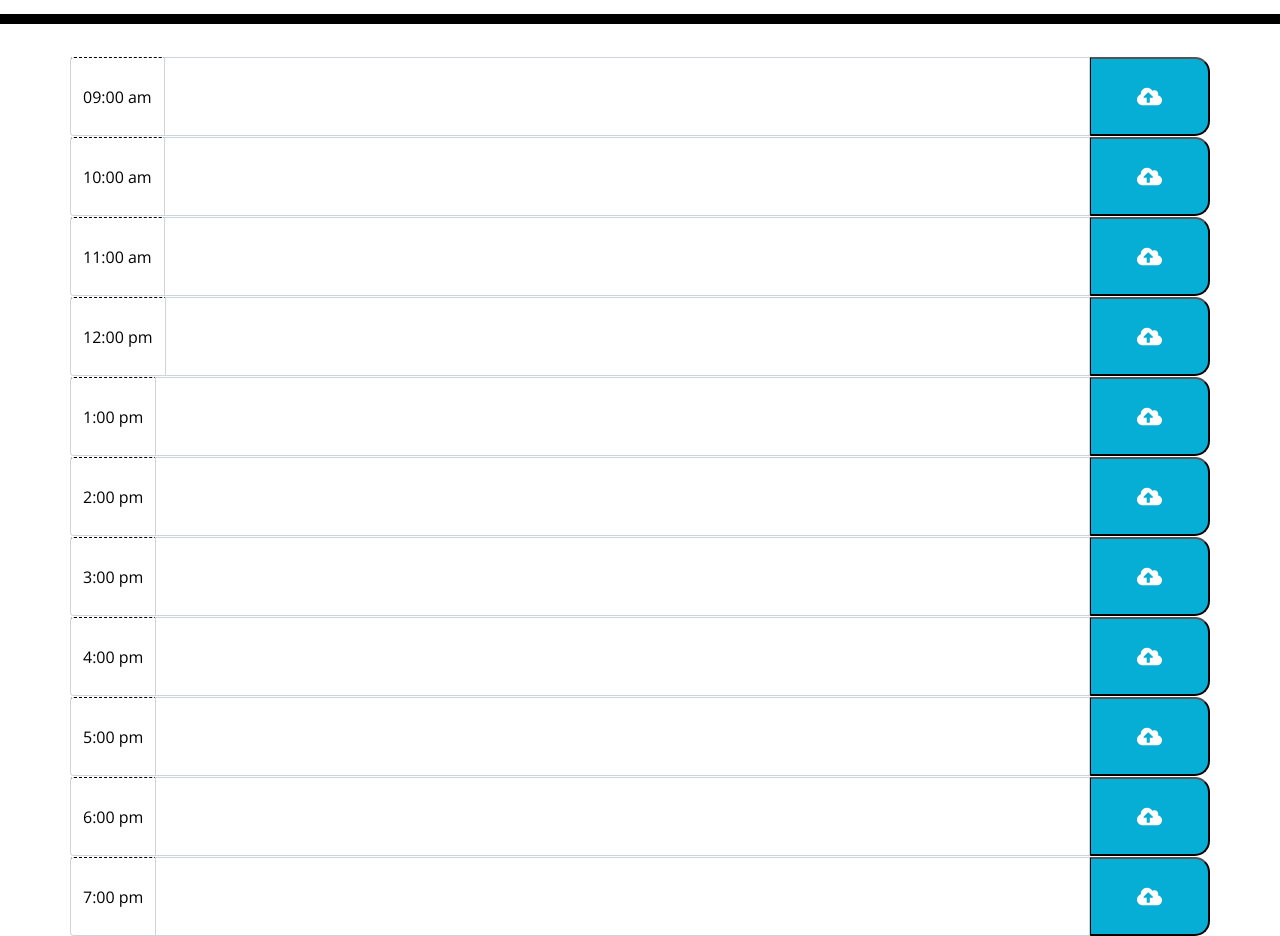
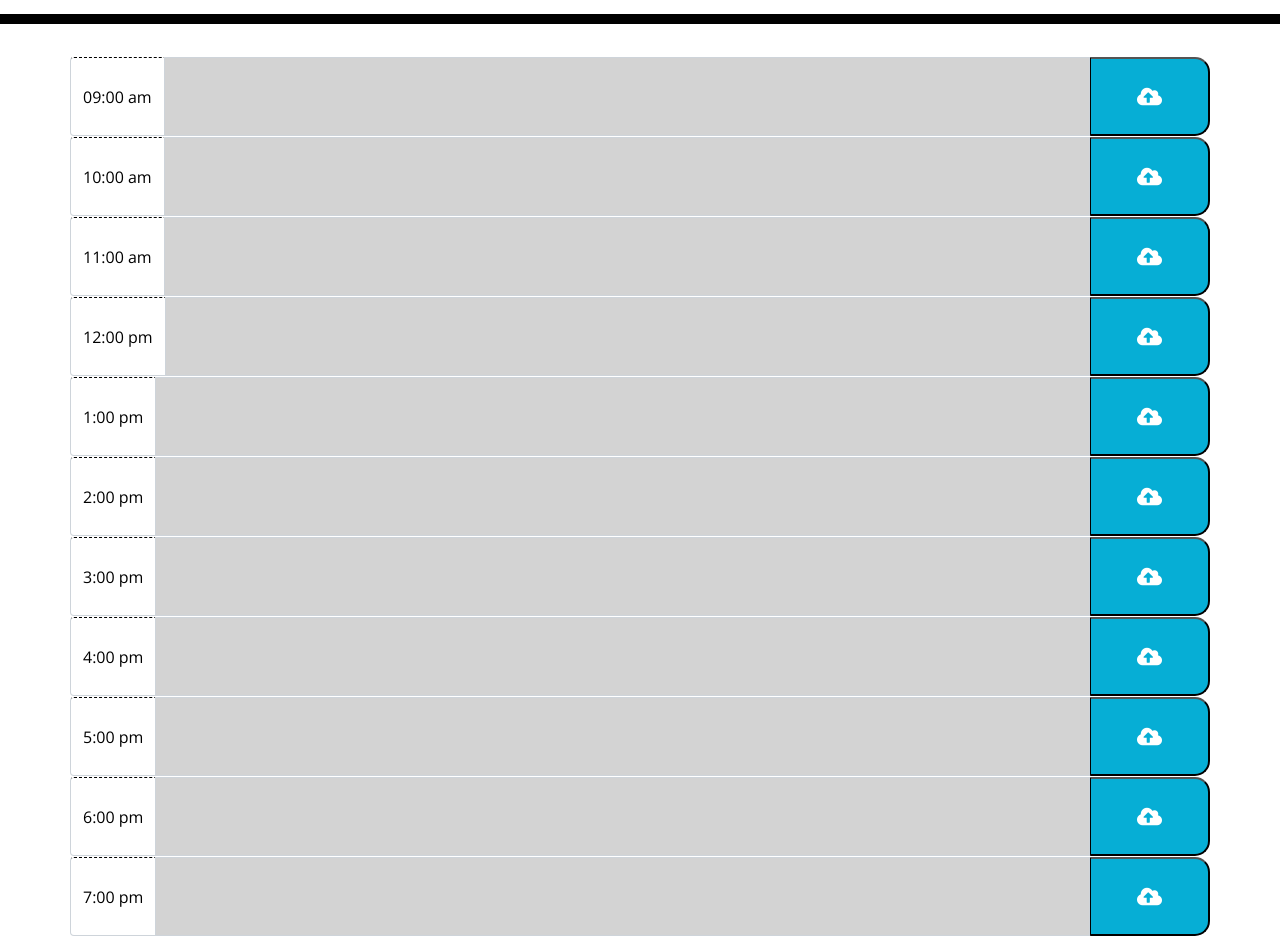
Before and after one commit to WBrooks28/work-day-scheduler, a plain HTML site: page index.html in a window 1280 px wide. Shown: the part 280-1216 px from the top of the page. Drawn offline with nearby package versions, Linux system fonts and the light colour scheme.

Commit message:
change background color according to time of day

```diff
--- a/assets/js/script.js
+++ b/assets/js/script.js
@@ -6,13 +6,14 @@ var indexId;
 
 // runs at beginning of app
 currentDate();
-startDay(makeArray());
+newDay(makeArray());
 saveBtn();
+backgroundColor();
 
 // display current time
 function currentDate() {
     var date = moment().format("dddd, MMMM Do");
-    $("#currentDay").html(date);
+    $("#currentDay").text(date);
     console.log(date);
 };
 
@@ -27,10 +28,10 @@ function makeArray() {
 };
 
 // populate timeblocks from local storage
-function startDay(arr) {
-    arr.each(function (i) {
-      arr[i] = JSON.parse(localStorage.getItem(i));
-      this.val(arr[i]);
+function newDay(array) {
+    array.each(function (i) {
+      array[i] = JSON.parse(localStorage.getItem(i));
+      this.val(array[i]);
       this.css('color', 'black');
     });
   }
@@ -38,8 +39,27 @@ function startDay(arr) {
 // save input to local storage
 function saveBtn() {
     $('.saveBtn').on('click', function () {
-      userInput = $(this).siblings('.form-control').val().trim();
+      userInput = $(this)
+        .siblings('.form-control')
+        .val()
+        .trim();
       indexId = $(this).attr('data-id');
       localStorage.setItem(indexId, JSON.stringify(userInput));
     });
   };
+
+// change background color
+function backgroundColor() {
+    $(".form-control").each(function() {
+        var block = parseInt($(this).attr('id'));
+        hour = parseInt(hour);
+
+        if (hour > block) {
+            $(this).addClass('past');
+        } else if (hour < block) {
+            $(this).addClass('future');
+        } else {
+            $(this).addClass('present');
+        }
+    });
+};
--- a/index.html
+++ b/index.html
@@ -35,7 +35,7 @@
           <div class="input-group-prepend">
             <span class="input-group-text hour">09:00 am </span>
           </div>
-          <textarea class="form-control" aria-label="With textarea" id="9am"></textarea>
+          <textarea class="form-control" aria-label="With textarea" id="9"></textarea>
           <button type="button" class="saveBtn" data-id="0"><i class="fas fa-cloud-upload-alt"></i></button>
         </div>
       </div>
@@ -45,7 +45,7 @@
           <div class="input-group-prepend">
             <span class="input-group-text hour">10:00 am </span>
           </div>
-          <textarea class="form-control" aria-label="With textarea" id="10am"></textarea>
+          <textarea class="form-control" aria-label="With textarea" id="10"></textarea>
           <button type="button" class="saveBtn" data-id="1"><i class="fas fa-cloud-upload-alt"></i></button>
         </div>
       </div>
@@ -55,7 +55,7 @@
           <div class="input-group-prepend">
             <span class="input-group-text hour">11:00 am </span>
           </div>
-          <textarea class="form-control" aria-label="With textarea" id="11am"></textarea>
+          <textarea class="form-control" aria-label="With textarea" id="11"></textarea>
           <button type="button" class="saveBtn" data-id="2"><i class="fas fa-cloud-upload-alt"></i></button>
         </div>
       </div>
@@ -65,7 +65,7 @@
           <div class="input-group-prepend">
             <span class="input-group-text hour">12:00 pm </span>
           </div>
-          <textarea class="form-control" aria-label="With textarea" id="12pm"></textarea>
+          <textarea class="form-control" aria-label="With textarea" id="12"></textarea>
           <button type="button" class="saveBtn" data-id="3"><i class="fas fa-cloud-upload-alt"></i></button>
         </div>
       </div>
@@ -75,7 +75,7 @@
           <div class="input-group-prepend">
             <span class="input-group-text hour">1:00 pm </span>
           </div>
-          <textarea class="form-control" aria-label="With textarea" id="1pm"></textarea>
+          <textarea class="form-control" aria-label="With textarea" id="13"></textarea>
           <button type="button" class="saveBtn" data-id="4"><i class="fas fa-cloud-upload-alt"></i></button>
         </div>
       </div>
@@ -85,7 +85,7 @@
           <div class="input-group-prepend">
             <span class="input-group-text hour">2:00 pm </span>
           </div>
-          <textarea class="form-control" aria-label="With textarea" id="2pm"></textarea>
+          <textarea class="form-control" aria-label="With textarea" id="14"></textarea>
           <button type="button" class="saveBtn" data-id="5"><i class="fas fa-cloud-upload-alt"></i></button>
         </div>
       </div>
@@ -95,7 +95,7 @@
           <div class="input-group-prepend">
             <span class="input-group-text hour">3:00 pm </span>
           </div>
-          <textarea class="form-control" aria-label="With textarea" id="3pm"></textarea>
+          <textarea class="form-control" aria-label="With textarea" id="15"></textarea>
           <button type="button" class="saveBtn" data-id="6"><i class="fas fa-cloud-upload-alt"></i></button>
         </div>
       </div>
@@ -105,7 +105,7 @@
           <div class="input-group-prepend">
             <span class="input-group-text hour">4:00 pm </span>
           </div>
-          <textarea class="form-control" aria-label="With textarea" id="4pm"></textarea>
+          <textarea class="form-control" aria-label="With textarea" id="16"></textarea>
           <button type="button" class="saveBtn" data-id="7"><i class="fas fa-cloud-upload-alt"></i></button>
         </div>
       </div>
@@ -115,7 +115,7 @@
           <div class="input-group-prepend">
             <span class="input-group-text hour">5:00 pm </span>
           </div>
-          <textarea class="form-control" aria-label="With textarea" id="5pm"></textarea>
+          <textarea class="form-control" aria-label="With textarea" id="17"></textarea>
           <button type="button" class="saveBtn" data-id="8"><i class="fas fa-cloud-upload-alt"></i></button>
         </div>
       </div>
@@ -125,7 +125,7 @@
           <div class="input-group-prepend">
             <span class="input-group-text hour">6:00 pm </span>
           </div>
-          <textarea class="form-control" aria-label="With textarea" id="6pm"></textarea>
+          <textarea class="form-control" aria-label="With textarea" id="18"></textarea>
           <button type="button" class="saveBtn" data-id="9"><i class="fas fa-cloud-upload-alt"></i></button>
         </div>
       </div>
@@ -135,7 +135,7 @@
           <div class="input-group-prepend">
             <span class="input-group-text hour">7:00 pm </span>
           </div>
-          <textarea class="form-control" aria-label="With textarea" id="7pm"></textarea>
+          <textarea class="form-control" aria-label="With textarea" id="19"></textarea>
           <button type="button" class="saveBtn" data-id="10"><i class="fas fa-cloud-upload-alt"></i></button>
         </div>
       </div>
```
